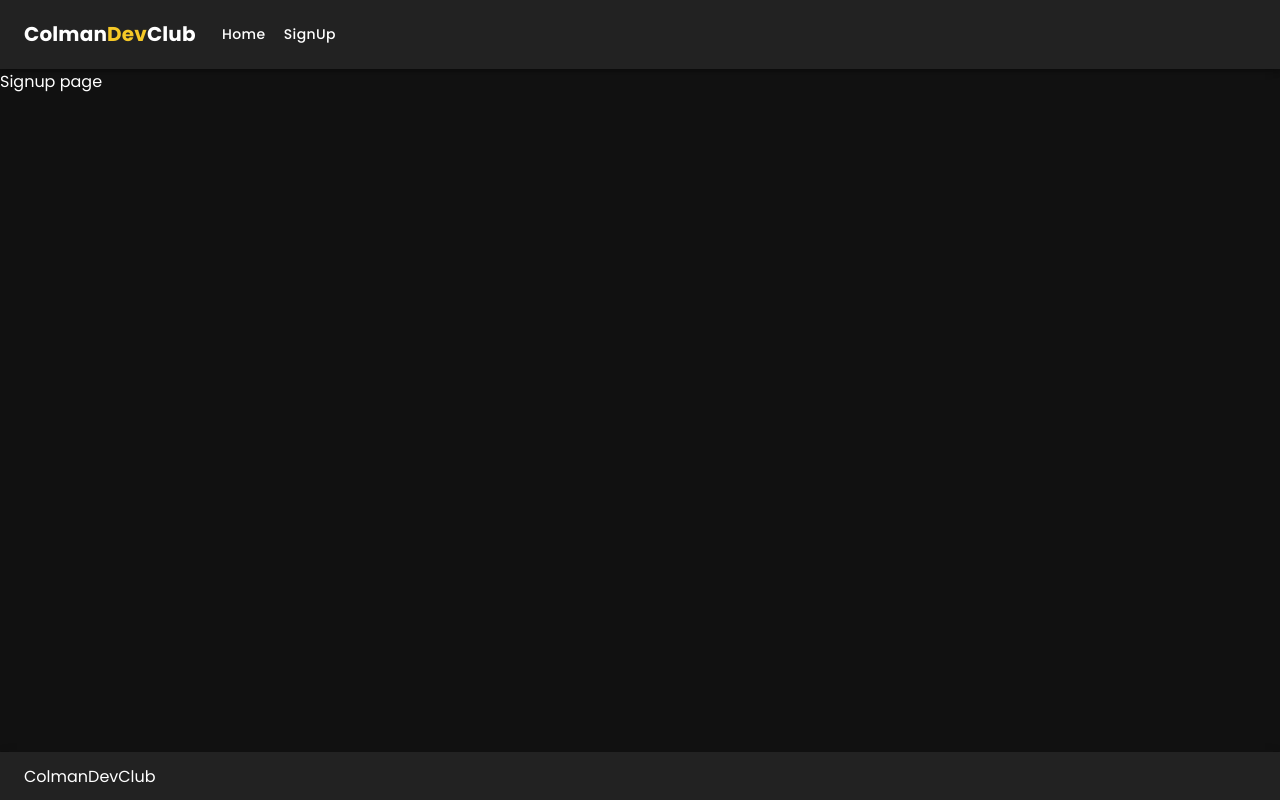
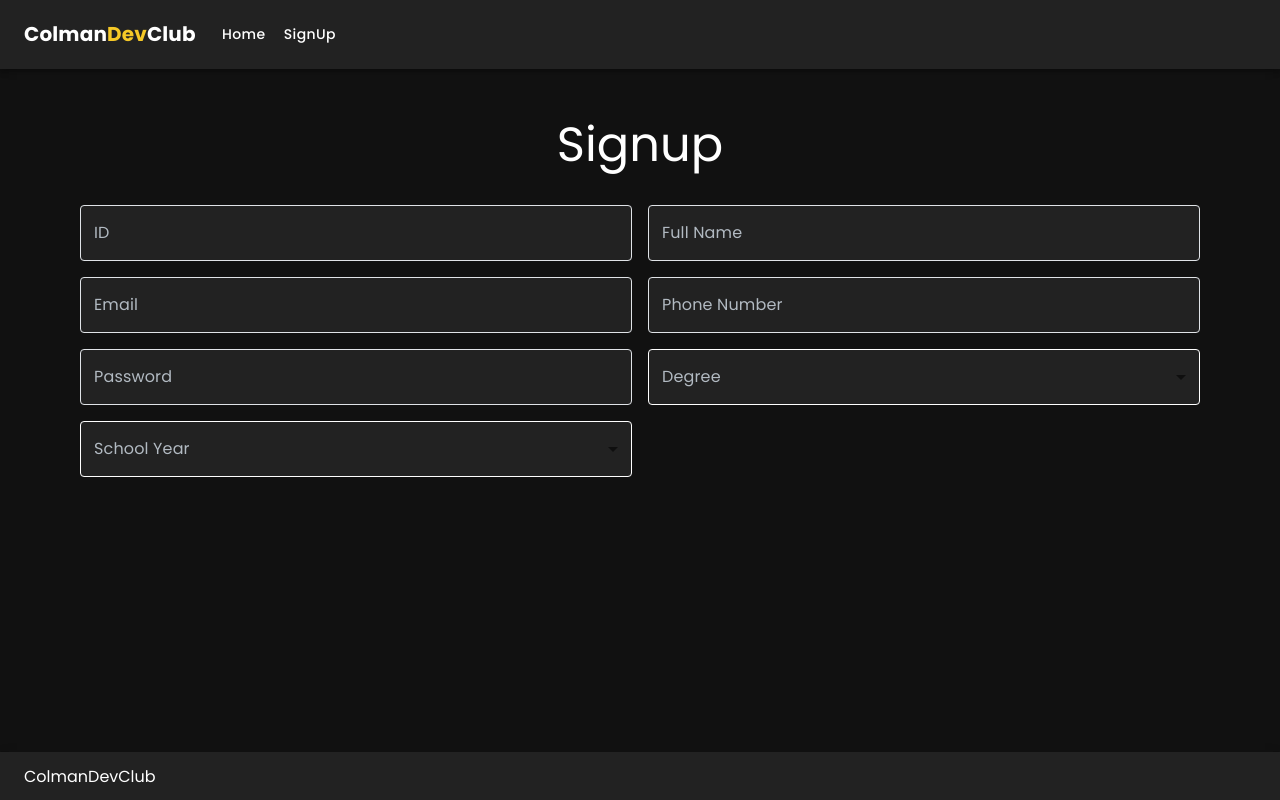
Before and after one commit to ColmanDevClub/Website, a React (Create React App) app in the folder Frontend/: page /signup in a window 1280 px wide. Built offline with nearby package versions, Linux system fonts and the light colour scheme.

Commit message:
create signup page

```diff
--- a/Frontend/src/components/Navbar/index.js
+++ b/Frontend/src/components/Navbar/index.js
@@ -135,7 +135,7 @@ function ResponsiveAppBar({ children }) {
           </Toolbar>
         </Container>
       </AppBar>
-      <main style={{flex: "1"}}>{<Outlet />}</main>
+      <main style={{ flex: "1" }}>{<Outlet />}</main>
     </>
   );
 }
--- a/Frontend/src/pages/SignupPage/index.js
+++ b/Frontend/src/pages/SignupPage/index.js
@@ -1,7 +1,137 @@
-import React from "react";
+import * as React from "react";
 
-const index = () => {
-  return <div style={{flex: 1}}>Signup page</div>;
-};
+import TextField from "@mui/material/TextField";
+import { outlinedInputClasses } from "@mui/material/OutlinedInput";
+import Box from "@mui/material/Box";
+import { createTheme, ThemeProvider, useTheme } from "@mui/material/styles";
+import { FormControl, InputLabel, Typography } from "@mui/material";
+import MenuItem from "@mui/material/MenuItem";
+import Select from "@mui/material/Select";
 
-export default index;
+const customTheme = (outerTheme) =>
+  createTheme({
+    palette: {
+      mode: outerTheme.palette.mode,
+    },
+    components: {
+      MuiTextField: {
+        styleOverrides: {
+          root: {
+            "--TextField-brandBorderColor": "#E0E3E7",
+            "--TextField-brandBorderHoverColor": "#B2BAC2",
+            "--TextField-brandBorderFocusedColor": "#6F7E8C",
+            "& label.Mui-focused": {
+              color: "var(--TextField-brandBorderHoverColor)",
+            },
+            "& label": {
+              color: "var(--TextField-brandBorderHoverColor)",
+            },
+          },
+        },
+      },
+      MuiOutlinedInput: {
+        styleOverrides: {
+          notchedOutline: {
+            borderColor: "var(--TextField-brandBorderColor)",
+          },
+          root: {
+            [`&:hover .${outlinedInputClasses.notchedOutline}`]: {
+              borderColor: "var(--TextField-brandBorderHoverColor)",
+            },
+            [`&.Mui-focused .${outlinedInputClasses.notchedOutline}`]: {
+              borderColor: "var(--TextField-brandBorderFocusedColor)",
+            },
+            color: "white", // Add this line to set text color to white,
+            backgroundColor: "#222222",
+          },
+        },
+      },
+    },
+  });
+
+export default function CustomizedInputsStyleOverrides() {
+  const outerTheme = useTheme();
+  const [degree, setDegree] = React.useState("");
+  const [schoolYear, setSchoolYear] = React.useState("");
+
+  const labels = [
+    { label: "ID", type: "TextField", showInput: "true" },
+    { label: "Full Name", type: "TextField", showInput: "true" },
+    { label: "Email", type: "TextField", showInput: "true" },
+    { label: "Phone Number", type: "TextField", showInput: "true" },
+    { label: "Password", type: "TextField", showInput: "false" },
+    {
+      label: "Degree",
+      type: "Select",
+      showInput: "true",
+      options: [
+        "Computer Science",
+        // "Communications",
+        // "Information System",
+        // "Data Science",
+        // "Economy",
+        // "Laws",
+        // "Design and Innovation",
+        // "Business Administration",
+      ],
+      value: degree,
+      setter: setDegree,
+    },
+    {
+      label: "School Year",
+      type: "Select",
+      showInput: "true",
+      options: ["א", "ב", "ג", "ד"],
+      value: schoolYear,
+      setter: setSchoolYear,
+    },
+  ];
+
+  const handleChange = (event, setter) => {
+    setter(event.target.value);
+  };
+
+  return (
+    <div style={{ padding: "3rem 5rem" }}>
+      <Typography
+        variant="h3"
+        sx={{ textAlign: "center", marginBottom: "2rem" }}
+      >
+        Signup
+      </Typography>
+      <Box
+        sx={{
+          display: "grid",
+          gridTemplateColumns: { md: "1fr 1fr" },
+          gap: 2,
+        }}
+      >
+        {labels.map((label) => {
+          return (
+            <ThemeProvider theme={customTheme(outerTheme)} key={label.label}>
+              {label.type === "TextField" ? (
+                <TextField label={label.label} />
+              ) : (
+                <FormControl fullWidth>
+                  <InputLabel id={label.label} sx={{ color: "#B2BAC2" }}>
+                    {label.label}
+                  </InputLabel>
+                  <Select
+                    labelId={label.label}
+                    onChange={(event) => handleChange(event, label.setter)}
+                    value={label.value}
+                    label={label.label}
+                  >
+                    {label.options.map((option) => (
+                      <MenuItem value={option}>{option}</MenuItem>
+                    ))}
+                  </Select>
+                </FormControl>
+              )}
+            </ThemeProvider>
+          );
+        })}
+      </Box>
+    </div>
+  );
+}
```
